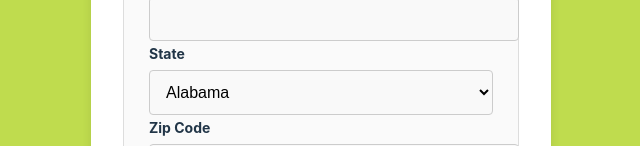
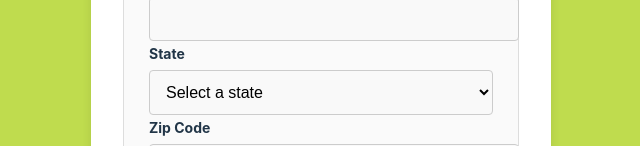
Before and after one commit to soumiaTehami/WealthHealth, a React (Vite) app in the folder wealthhealth/: page / in a window 1280 px wide. Shown: the part 806-952 px from the top of the page, without its empty margins (319-959 px from the left). Built offline with nearby package versions, Linux system fonts and the light colour scheme.

Commit message:
la modal

```diff
--- a/wealthhealth/package.json
+++ b/wealthhealth/package.json
@@ -11,7 +11,7 @@
   },
   "dependencies": {
     "@reduxjs/toolkit": "^2.5.1",
-    "hrnet_model": "^0.1.0",
+    "hrnet_model--soumia": "^0.1.5",
     "react": "^19.0.0",
     "react-dom": "^19.0.0",
     "react-redux": "^9.2.0",
--- a/wealthhealth/src/components/EmployeeForm/EmployeeForm.jsx
+++ b/wealthhealth/src/components/EmployeeForm/EmployeeForm.jsx
@@ -1,7 +1,7 @@
 import { useState } from "react";
 import { useDispatch } from "react-redux";
 import { addEmployee } from "../../redux/slices/employeeSlice";
-import { Model } from "hrnet_model";
+import { Modal } from "hrnet_model--soumia";
 import "./EmployeeForm.scss";
 
 const EmployeeForm = () => {
@@ -14,24 +14,29 @@ const EmployeeForm = () => {
     startDate: "",
     street: "",
     city: "",
-    state: "Alabama",
+    state: "",
     zipCode: "",
     department: "",
   });
-  const [showMessage, setShowMessage] = useState(true);
+
+  const [showMessage, setShowMessage] = useState(false);
+
   const handleConfirm = () => {
     setShowMessage(false);
   };
 
   const handleChange = (e) => {
-    setFormData({ ...formData, [e.target.name]: e.target.value });
+    const { name, value } = e.target;
+    setFormData((prevData) => ({
+      ...prevData,
+      [name]: value,
+    }));
   };
 
   const handleSubmit = (e) => {
     e.preventDefault();
-
-    dispatch(addEmployee(formData)); // Ajouter l'employé au store Redux
-    alert("Employee added successfully!");
+    dispatch(addEmployee(formData));
+    setShowMessage(true);
     setFormData({
       firstName: "",
       lastName: "",
@@ -39,7 +44,7 @@ const EmployeeForm = () => {
       startDate: "",
       street: "",
       city: "",
-      state: "Alabama",
+      state: "",
       zipCode: "",
       department: "",
     });
@@ -58,7 +63,6 @@ const EmployeeForm = () => {
           value={formData.firstName}
           onChange={handleChange}
           required
-        aria-describedby="firstNameError"
         />
 
         <label htmlFor="lastName">Last Name</label>
@@ -69,7 +73,6 @@ const EmployeeForm = () => {
           value={formData.lastName}
           onChange={handleChange}
           required
-        aria-describedby="lastNameError"
         />
 
         <label htmlFor="dateOfBirth">Date of Birth</label>
@@ -121,59 +124,24 @@ const EmployeeForm = () => {
             name="state"
             value={formData.state}
             onChange={handleChange}
+            required
           >
-          <option value="Alabama">Alabama</option>
-    <option value="Alaska">Alaska</option>
-    <option value="Arizona">Arizona</option>
-    <option value="Arkansas">Arkansas</option>
-    <option value="California">California</option>
-    <option value="Colorado">Colorado</option>
-    <option value="Connecticut">Connecticut</option>
-    <option value="Delaware">Delaware</option>
-    <option value="District Of Columbia">District Of Columbia</option>
-    <option value="Florida">Florida</option>
-    <option value="Georgia">Georgia</option>
-    <option value="Hawaii">Hawaii</option>
-    <option value="Idaho">Idaho</option>
-    <option value="Illinois">Illinois</option>
-    <option value="Indiana">Indiana</option>
-    <option value="Iowa">Iowa</option>
-    <option value="Kansas">Kansas</option>
-    <option value="Kentucky">Kentucky</option>
-    <option value="Louisiana">Louisiana</option>
-    <option value="Maine">Maine</option>
-    <option value="Maryland">Maryland</option>
-    <option value="Massachusetts">Massachusetts</option>
-    <option value="Michigan">Michigan</option>
-    <option value="Minnesota">Minnesota</option>
-    <option value="Mississippi">Mississippi</option>
-    <option value="Missouri">Missouri</option>
-    <option value="Montana">Montana</option>
-    <option value="Nebraska">Nebraska</option>
-    <option value="Nevada">Nevada</option>
-    <option value="New Hampshire">New Hampshire</option>
-    <option value="New Jersey">New Jersey</option>
-    <option value="New Mexico">New Mexico</option>
-    <option value="New York">New York</option>
-    <option value="North Carolina">North Carolina</option>
-    <option value="North Dakota">North Dakota</option>
-    <option value="Ohio">Ohio</option>
-    <option value="Oklahoma">Oklahoma</option>
-    <option value="Oregon">Oregon</option>
-    <option value="Pennsylvania">Pennsylvania</option>
-    <option value="Rhode Island">Rhode Island</option>
-    <option value="South Carolina">South Carolina</option>
-    <option value="South Dakota">South Dakota</option>
-    <option value="Tennessee">Tennessee</option>
-    <option value="Texas">Texas</option>
-    <option value="Utah">Utah</option>
-    <option value="Vermont">Vermont</option>
-    <option value="Virginia">Virginia</option>
-    <option value="Washington">Washington</option>
-    <option value="West Virginia">West Virginia</option>
-    <option value="Wisconsin">Wisconsin</option>
-    <option value="Wyoming">Wyoming</option>
-
+            <option value="">Select a state</option>
+            {[
+              "Alabama", "Alaska", "Arizona", "Arkansas", "California", "Colorado",
+              "Connecticut", "Delaware", "District Of Columbia", "Florida", "Georgia",
+              "Hawaii", "Idaho", "Illinois", "Indiana", "Iowa", "Kansas", "Kentucky",
+              "Louisiana", "Maine", "Maryland", "Massachusetts", "Michigan", "Minnesota",
+              "Mississippi", "Missouri", "Montana", "Nebraska", "Nevada", "New Hampshire",
+              "New Jersey", "New Mexico", "New York", "North Carolina", "North Dakota",
+              "Ohio", "Oklahoma", "Oregon", "Pennsylvania", "Rhode Island",
+              "South Carolina", "South Dakota", "Tennessee", "Texas", "Utah",
+              "Vermont", "Virginia", "Washington", "West Virginia", "Wisconsin", "Wyoming"
+            ].map((state) => (
+              <option key={state} value={state}>
+                {state}
+              </option>
+            ))}
           </select>
 
           <label htmlFor="zipCode">Zip Code</label>
@@ -195,6 +163,7 @@ const EmployeeForm = () => {
           onChange={handleChange}
           required
         >
+          <option value="">Select a department</option>
           <option value="Sales">Sales</option>
           <option value="Marketing">Marketing</option>
           <option value="Engineering">Engineering</option>
@@ -204,14 +173,13 @@ const EmployeeForm = () => {
 
         <button type="submit" className="employee-form__submit">Save</button>
       </form>
-    <div>
+
       {showMessage && (
-      <Model
+        <Modal
           message="Employee added successfully!"
           onConfirm={handleConfirm}
         />
       )}
-  </div>
     </>
   );
 };
```
Also changed, not shown: 2 other files (tests, documents, lock files or other folders). Lines whose indentation alone changed are shown as unchanged.
